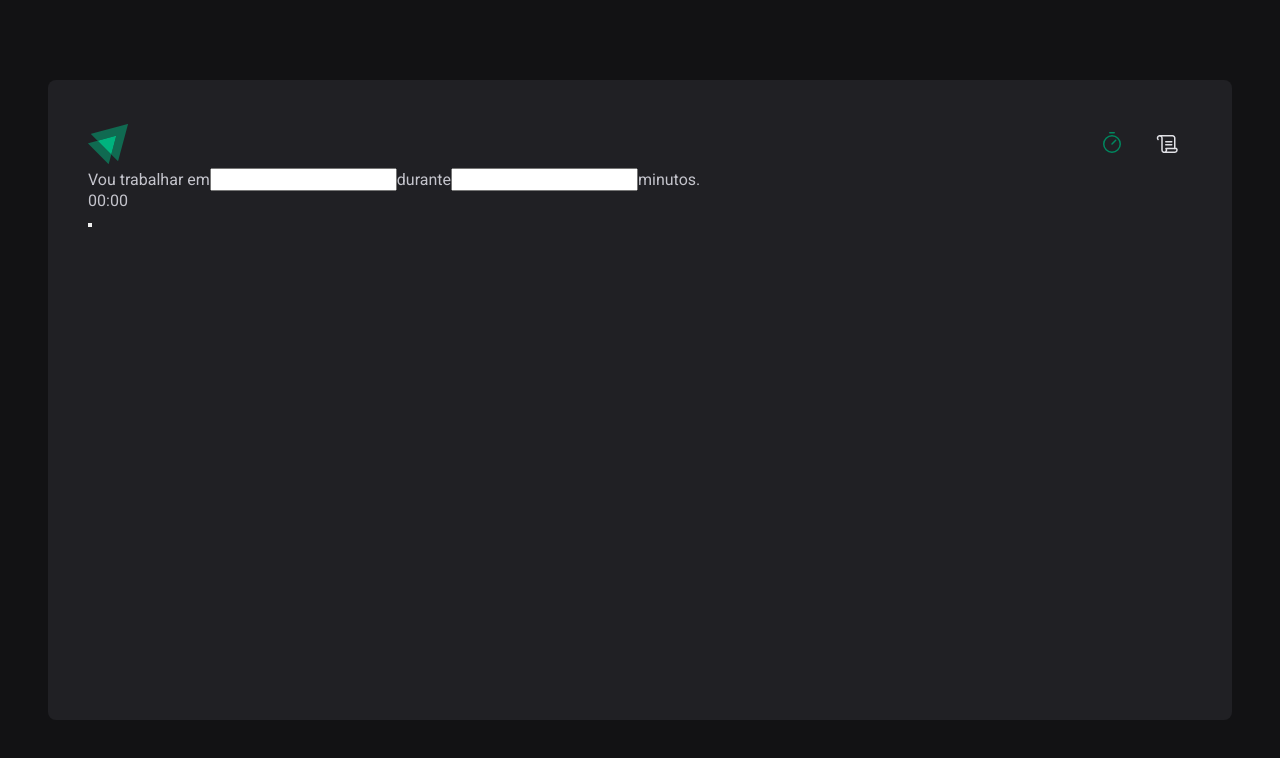
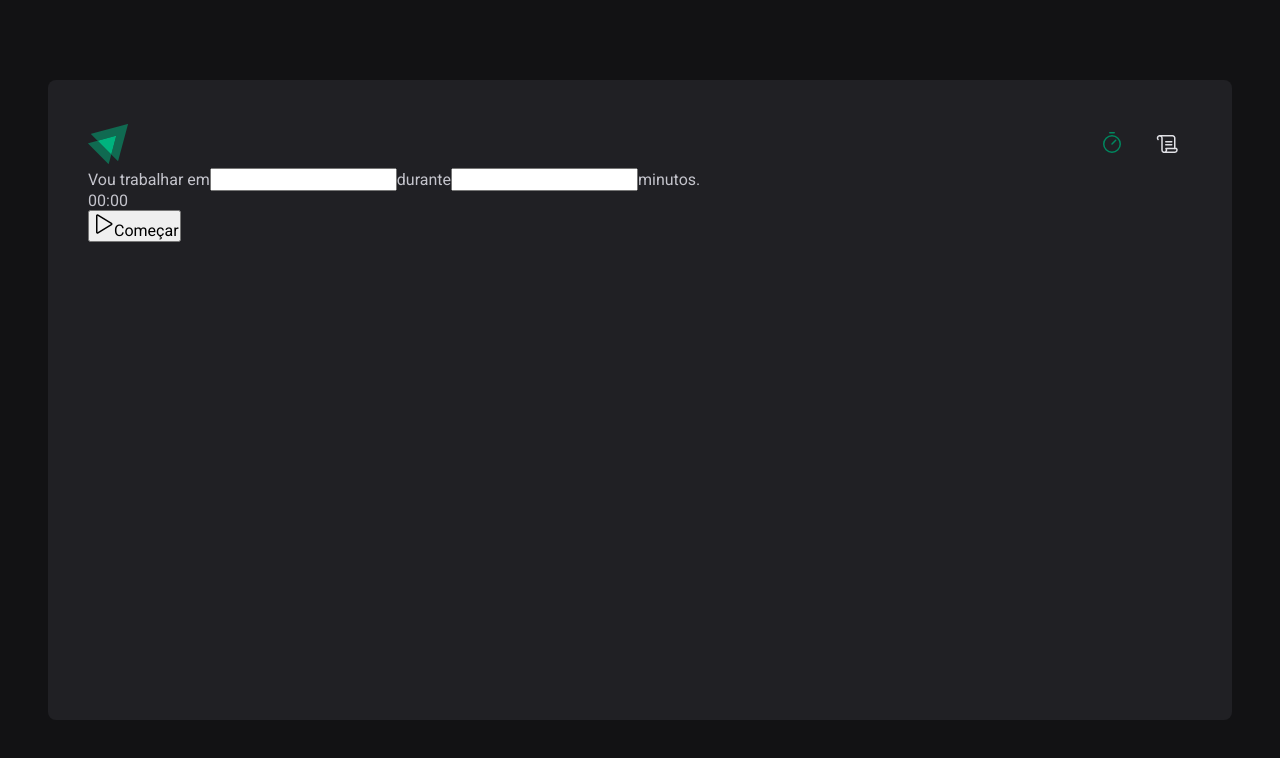
Before and after one commit to tiagoc0sta/React_Ignite_Timer, a React (Vite) app in the folder 02-ignite-timer/: page / in a window 1280 px wide. Shown: the top 758 px of the page. Built offline with nearby package versions, Linux system fonts and the light colour scheme.

Commit message:
add home page styles

```diff
--- a/02-ignite-timer/src/pages/Home/index.tsx
+++ b/02-ignite-timer/src/pages/Home/index.tsx
@@ -1,8 +1,11 @@
+import { Play } from "phosphor-react";
+import { CountdownContainer, FormContainer, HomeContainer } from "./styles";
+
 export function Home(){
   return (
-    <div>
+    <HomeContainer>
       <form action="">
-        <div>
+        <FormContainer>
           <label htmlFor="">Vou trabalhar em</label>
           <input id="task" />
 
@@ -10,18 +13,20 @@
           <input type="number" id="minuteAmount" />
 
           <span>minutos.</span>
-        </div>
+        </FormContainer>
 
-        <div>
+        <CountdownContainer>
           <span>0</span>
           <span>0</span>
           <span>:</span>
           <span>0</span>
           <span>0</span>
-        </div>
+        </CountdownContainer>
 
-        <button type="submit" id=""></button>
-        </form>
-    </div>
+        <button type="submit">
+          <Play size={24}/>
+          Começar</button>
+      </form>
+    </HomeContainer>
   )
 } //
--- a/02-ignite-timer/src/pages/Home/styles.ts
+++ b/02-ignite-timer/src/pages/Home/styles.ts
@@ -0,0 +1,12 @@
+import styled from 'styled-components'
+
+export const HomeContainer = styled.main`
+  flex:1;
+
+`
+
+export const FormContainer = styled.div`
+`
+
+export const CountdownContainer = styled.div `
+`
```
